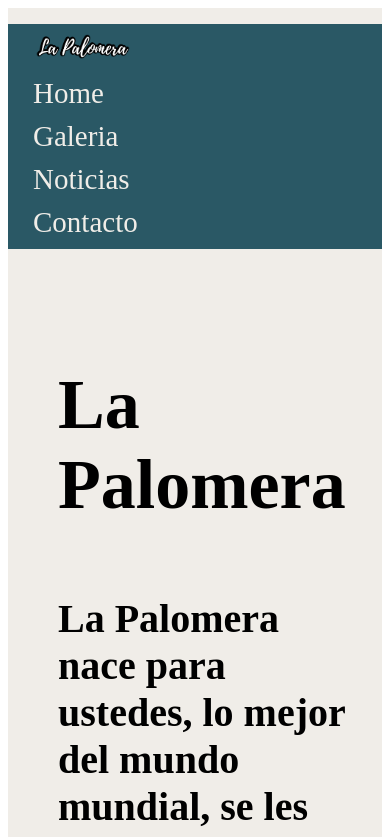
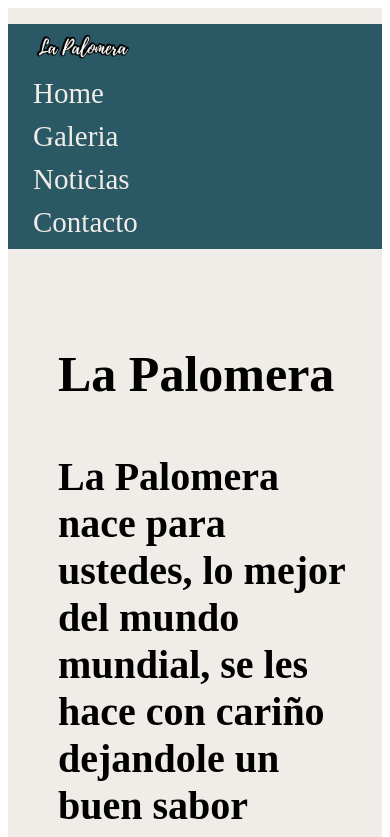
Before and after one commit to Lapalomera/anipatriciaromero, an Angular app: page / in a window 390 px wide. Shown: the top 837 px of the page. Built offline with nearby package versions, Linux system fonts and the light colour scheme.

Commit message:
inProduccion

```diff
--- a/src/app/layout/galery/galery.component.css
+++ b/src/app/layout/galery/galery.component.css
@@ -57,9 +57,18 @@
 
  .galery__item .capa h3{
     position: absolute;
-    font-size: 100%;
+    font-size:100%;
     z-index: -1;
 
+}
+
+@media screen and (max-width:500px){
+    .galery__item .capa h3{
+        position: absolute;
+        font-size:50%;
+        z-index: -1;
+
+    }
 }
 
 
--- a/src/app/layout/navegation/navegation.component.html
+++ b/src/app/layout/navegation/navegation.component.html
@@ -1,6 +1,6 @@
 <nav>
     <ul>
-        <a href="#container__welcome"><li id="logo"><img src="../../../assets/img/Paloma1copia9NEGRO2.png"></li></a>
+        <a href="#container__welcome"><li id="logo"><img src="assets/img/Paloma1copia9NEGRO2.png"></li></a>
         <a href="#container__welcome"><li>Home</li></a>
         <a href="#contanier__galery__img"><li>Galeria</li></a>
         <a href="#section__publication"><li>Noticias</li></a>
--- a/src/app/layout/section/section.component.css
+++ b/src/app/layout/section/section.component.css
@@ -14,6 +14,13 @@
 
     font-family: Brush Script MT;
     font-size: 70px;
+}
+@media screen and (max-width:500px){
+    .section__welcome h3 {
+
+        font-family: Brush Script MT;
+        font-size: 50px;
+    }
 }
 .section__welcome p {
 
```
Also changed, not shown: 3 other files (tests, documents, lock files or other folders).
